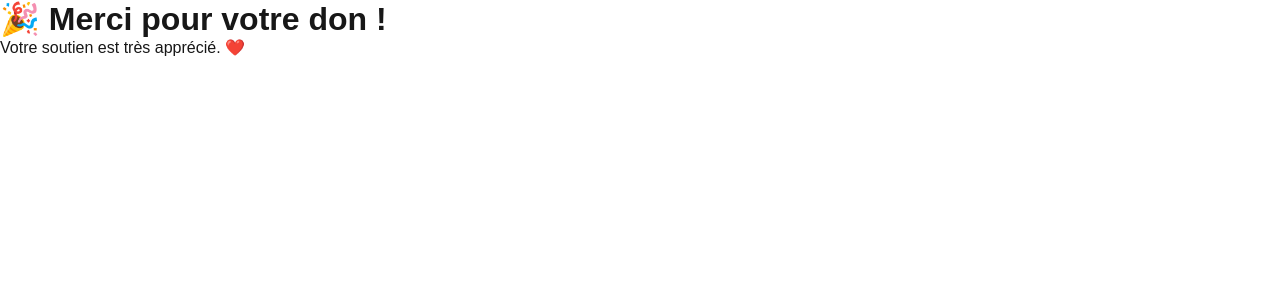
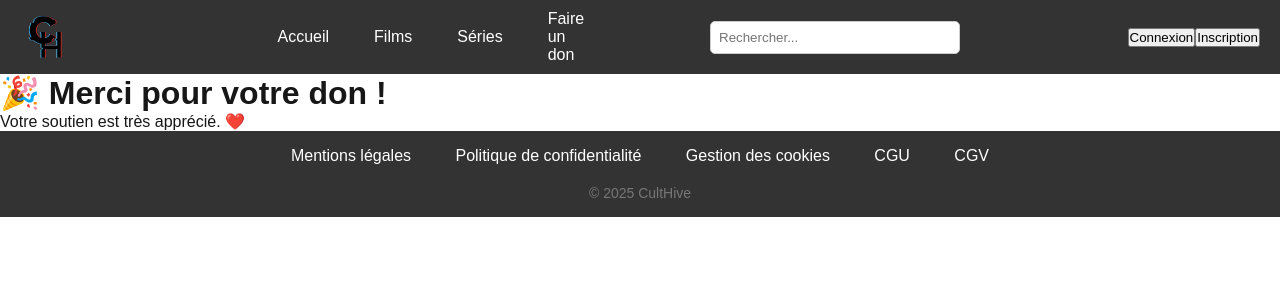
Before and after one commit to Sylcraft/culthive_frontend, a Next.js app: page /paiement/donation-success in a window 1280 px wide. Shown: the top 300 px of the page. Built offline with nearby package versions, Linux system fonts and the light colour scheme.

Commit message:
Ajout components dans pages de paiement

```diff
--- a/src/app/lists/page.js
+++ b/src/app/lists/page.js
@@ -150,7 +150,7 @@ function ListsPage() {
     const userId = decodedToken?.id;
 
     try {
-      const response = await fetch(`${API_URL}:3000/api/list/remove`, {
+      const response = await fetch(`${API_URL}/api/list/remove`, {
         method: "POST",
         headers: {
           "Content-Type": "application/json",
--- a/src/app/paiement/donation-success/page.js
+++ b/src/app/paiement/donation-success/page.js
@@ -1,8 +1,16 @@
+import Header from "@/components/Header";
+import Footer from "@/components/Footer";
+
+
 export default function SuccessPage() {
-    return (
+  return (
+    <div>
+      <Header />
       <div className="success-container">
         <h1>🎉 Merci pour votre don !</h1>
         <p>Votre soutien est très apprécié. ❤️</p>
       </div>
-    );
-  }
+      <Footer />
+    </div>
+  );
+}
```
Also changed, not shown: src/app/paiement/donation-cancel/page.js (+14 -4 lines), src/app/paiement/page.js (+6 -1 lines), 1 other file (tests, documents, lock files or other folders).
